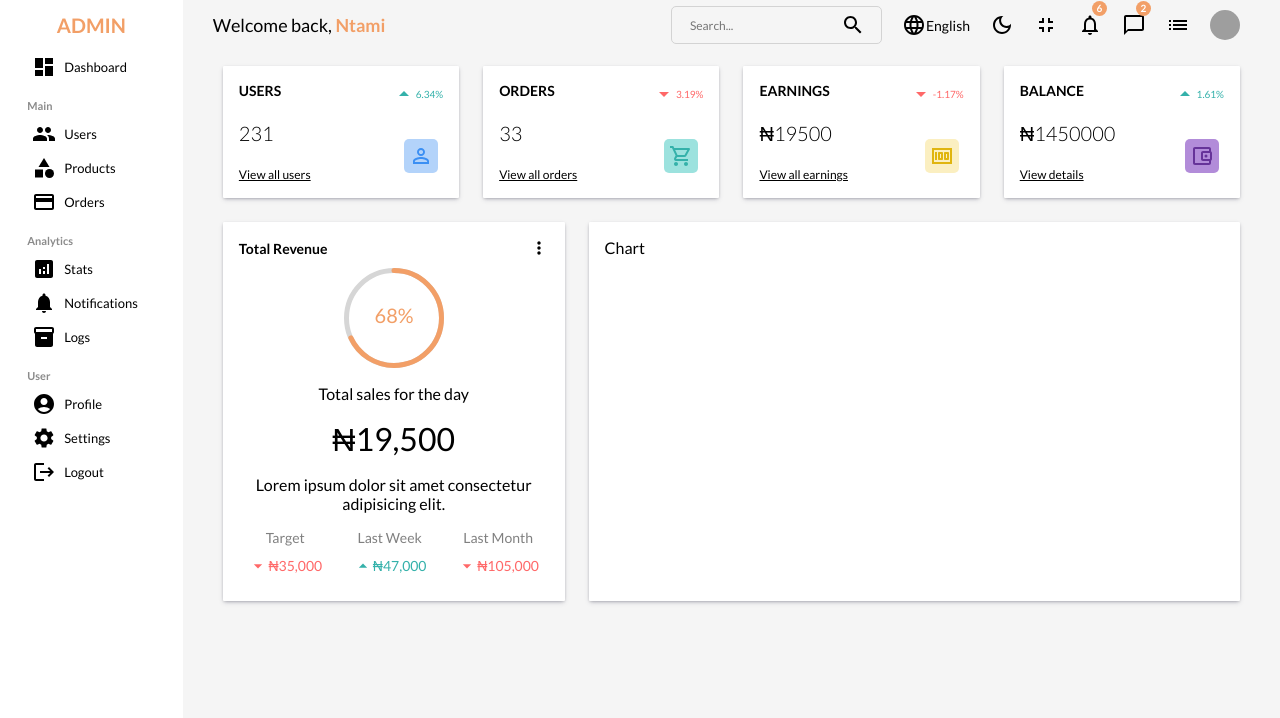
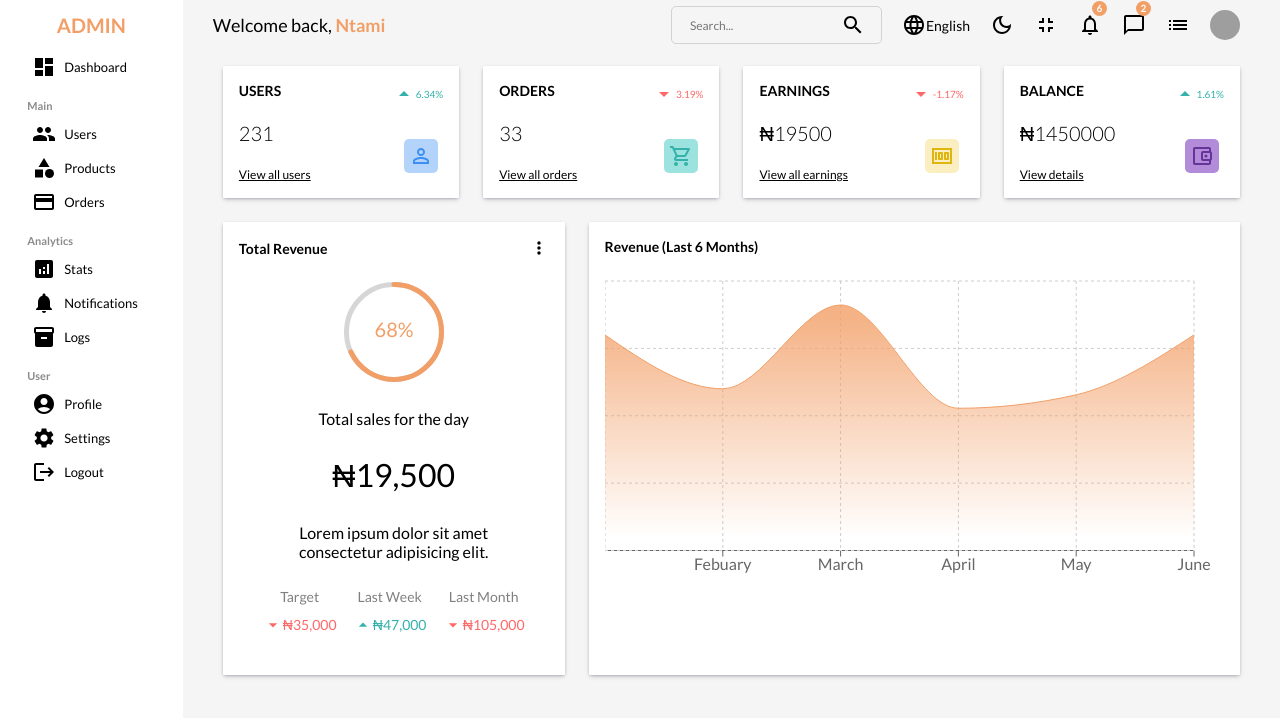
Before and after one commit to ntamiegbe/adminDashboard, a React (Vite) app: page / in a window 1280 px wide. Shown: the top 718 px of the page. Built offline with nearby package versions, Linux system fonts and the light colour scheme; grey boxes are pictures that could not be loaded.

Commit message:
Commit: Created chart component

```diff
--- a/package.json
+++ b/package.json
@@ -17,6 +17,7 @@
     "react-circular-progressbar": "^2.1.0",
     "react-dom": "^18.2.0",
     "react-router-dom": "^6.6.2",
+    "recharts": "^2.3.2",
     "sass": "^1.57.1"
   },
   "devDependencies": {
--- a/src/components/charts/Chart.jsx
+++ b/src/components/charts/Chart.jsx
@@ -1,12 +1,55 @@
-import React from 'react'
 import './chart.scss'
+import { AreaChart, Area, XAxis, YAxis, CartesianGrid, Tooltip, ResponsiveContainer } from 'recharts';
+
+const data = [
+    {
+        name: 'January',
+        Total: 144000,
+    },
+    {
+        name: 'Febuary',
+        Total: 108000,
+    },
+    {
+        name: 'March',
+        Total: 164000,
+    },
+    {
+        name: 'April',
+        Total: 95000,
+    },
+    {
+        name: 'May',
+        Total: 104000,
+    },
+    {
+        name: 'June',
+        Total: 144000,
+    },
+];
 
 const Chart = () => {
-  return (
-    <div className='chart'>
-        Chart
-    </div>
-  )
+    return (
+        <div className='chart'>
+            <div className="title">Revenue (Last 6 Months)</div>
+            <ResponsiveContainer width="100%" aspect={2 / 1}>
+                <AreaChart width={730} height={250} data={data}
+                    margin={{ top: 10, right: 30, left: 0, bottom: 0 }}>
+                    <defs>
+                        <linearGradient id="total" x1="0" y1="0" x2="0" y2="1">
+                            <stop offset="5%" stopColor="#f29f67" stopOpacity={0.8} />
+                            <stop offset="95%" stopColor="#f29f67" stopOpacity={0} />
+                        </linearGradient>
+                    </defs>
+                    <XAxis dataKey="name" />
+                    {/* <YAxis /> */}
+                    <CartesianGrid strokeDasharray="3 3" />
+                    <Tooltip />
+                    <Area type="monotone" dataKey="Total" stroke="#f29f67" fillOpacity={1} fill="url(#total)" />
+                </AreaChart>
+            </ResponsiveContainer>
+        </div>
+    )
 }
 
 export default Chart
--- a/src/components/charts/chart.scss
+++ b/src/components/charts/chart.scss
@@ -4,4 +4,10 @@
     border-radius: 1px;
     flex: 4;
     padding: 1rem;
+
+    .title {
+        font-size: 14px;
+        font-weight: 600;
+        margin-bottom: 1rem;
+    }
 }
--- a/src/components/featured/featured.scss
+++ b/src/components/featured/featured.scss
@@ -20,9 +20,9 @@
         display: flex;
         align-items: center;
         justify-content: center;
-        padding: .6rem;
+        padding: 1.5rem;
         flex-direction: column;
-        gap: 1rem;
+        gap: 1.7rem;
 
         .featuredChart {
             height: 100px;
```
Also changed, not shown: 1 other file (tests, documents, lock files or other folders).
